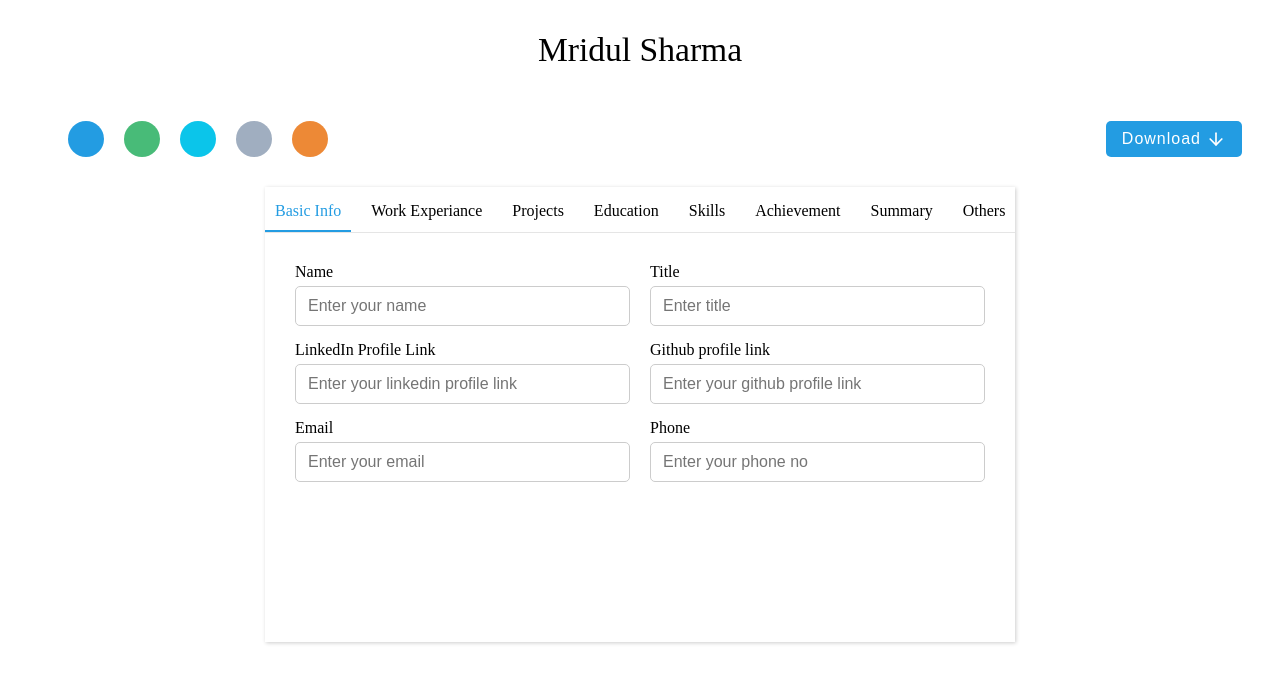
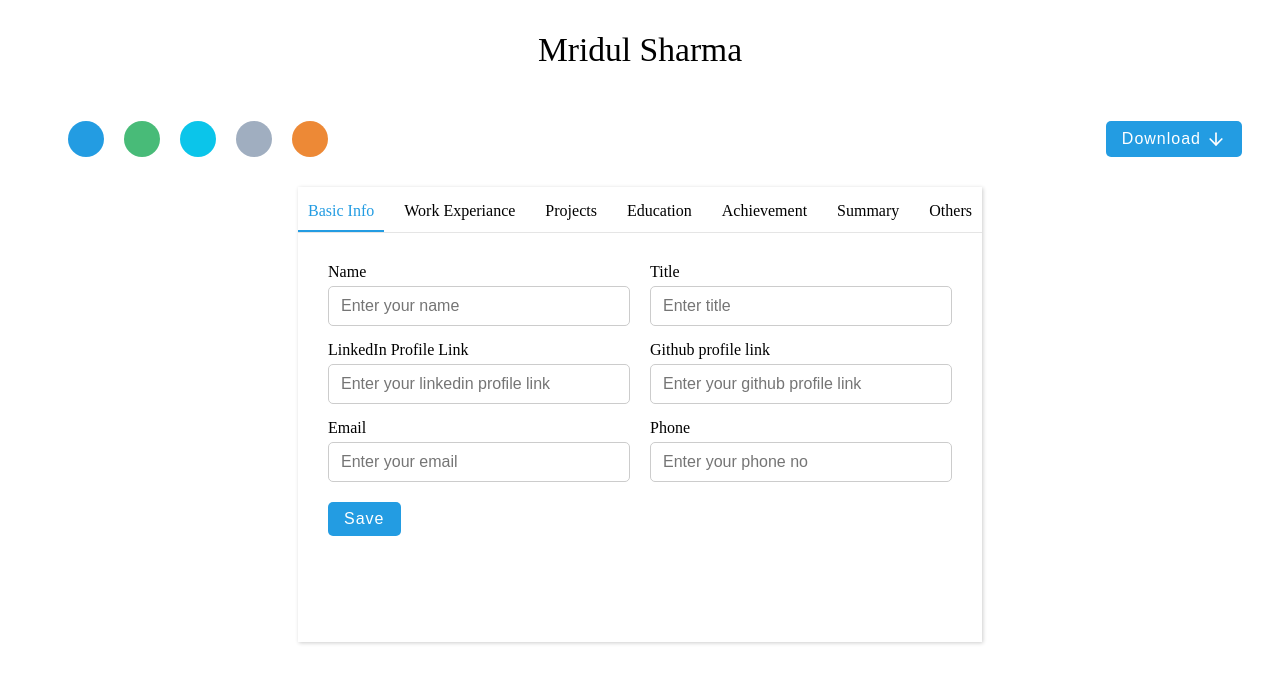
Before and after one commit to engineer-br0/Resume-Builder, a React (Create React App) app: page / in a window 1280 px wide. Shown: the top 682 px of the page. Built offline with nearby package versions, Linux system fonts and the light colour scheme.

Commit message:
editor- handleSubmit function

```diff
--- a/src/components/Body.js
+++ b/src/components/Body.js
@@ -14,35 +14,43 @@ const Body = () =>{
   const [sections,setSections] = useState({
     basicInfo : {
       id : "Basic Info",
-      sectionTitle : "Basic Info"
+      sectionTitle : "Basic Info",
+      detail : {}
     },
     workExp : {
       id : "Work Experiance",
-      sectionTitle : "Work Experiance"
+      sectionTitle : "Work Experiance",
+      details : []
     },
     projects : {
       id : "Projects",
-      sectionTitle : "Projects"
+      sectionTitle : "Projects",
+      details : []
     },
     education : {
       id : "Education",
-      sectionTitle : "Education"
+      sectionTitle : "Education",
+      details : []
     },
-    skills : {
-      id : "Skills",
-      sectionTitle : "Skills"
-    },
+    // skills : {
+    //   id : "Skills",
+    //   sectionTitle : "Skills",
+    //   detail : []
+    // },
     achievement : {
       id : "Achievement",
-      sectionTitle : "Achievement"
+      sectionTitle : "Achievement",
+      details : []
     },
     summary : {
       id : "Summary",
-      sectionTitle : "Summary"
+      sectionTitle : "Summary",
+      detail : {}
     },
     others : {
       id : "Others",
-      sectionTitle : "Others"
+      sectionTitle : "Others",
+      detail : {}
     }
   });
 
@@ -77,6 +85,7 @@ const Body = () =>{
       <div className="main">
       <Editor
                 sections={sections}
+                setSections = {setSections}
       />
       </div>
     </div>
--- a/src/components/Editor.js
+++ b/src/components/Editor.js
@@ -5,6 +5,7 @@ import InputControl from "./InputControl";
 const Editor = (props) =>{
    const sections = props.sections;
    const [activeSectionKey, setActiveSectionKey] = useState(Object.keys(sections)[0]);
+   const [activeIndex, setActiveIndex] = useState(0);
    const [sectionTitle, setSectionTitle] = useState(sections[activeSectionKey].sectionTitle);
    const [values, setValues] = useState({
     // name : sections[activeSectionKey]?.detail?.name || "",
@@ -422,6 +423,177 @@ const Editor = (props) =>{
      }
    }
 
+   const handleSubmission = () =>{
+    switch (sections[activeSectionKey]) {
+      case sections.basicInfo: {
+        const tempDetail = {
+          name: values.name,
+          title: values.title,
+          linkedin: values.linkedin,
+          github: values.github,
+          email: values.email,
+          phone: values.phone,
+        };
+
+        props.setSections((prev) => ({
+          ...prev,
+          basicInfo: {
+            ...prev[sections.basicInfo],
+            detail: tempDetail,
+            sectionTitle,
+          },
+        }));
+          console.log(sections.basicInfo);
+          break;
+        }
+
+      case sections.workExp: {
+        const tempDetail = {
+          certificationLink: values.certificationLink,
+          title: values.title,
+          startDate: values.startDate,
+          endDate: values.endDate,
+          companyName: values.companyName,
+          location: values.location,
+          points: values.points,
+        };
+        const tempDetails = [...sections.workExp.details];
+        tempDetails[activeIndex] = tempDetail;
+
+        props.setSections((prev) => ({
+          ...prev,
+          workExp: {
+            ...prev[sections.workExp],
+            details: tempDetails,
+            sectionTitle,
+          },
+        }));
+        console.log(sections.workExp);
+        break;
+        }
+
+        case sections.projects: {
+          const tempDetail = {
+            certificationLink: values.certificationLink,
+            title: values.title,
+            startDate: values.startDate,
+            endDate: values.endDate,
+            companyName: values.companyName,
+            location: values.location,
+            points: values.points,
+          };
+          const tempDetails = [...sections.projects.details];
+          tempDetails[activeIndex] = tempDetail;
+
+          props.setSections((prev) => ({
+            ...prev,
+            projects: {
+              ...prev[sections.projects],
+              details: tempDetails,
+              sectionTitle,
+            },
+          }));
+          console.log(sections.projects);
+          break;
+          }
+
+          case sections.education: {
+            const tempDetail = {
+              certificationLink: values.certificationLink,
+              title: values.title,
+              startDate: values.startDate,
+              endDate: values.endDate,
+              companyName: values.companyName,
+              location: values.location,
+              points: values.points,
+            };
+            const tempDetails = [...sections.education.details];
+            tempDetails[activeIndex] = tempDetail;
+
+            props.setSections((prev) => ({
+              ...prev,
+              education: {
+                ...prev[sections.education],
+                details: tempDetails,
+                sectionTitle,
+              },
+            }));
+            console.log(sections.education);
+            break;
+            }
+
+            case sections.achievement: {
+              const tempDetail = {
+                certificationLink: values.certificationLink,
+                title: values.title,
+                startDate: values.startDate,
+                endDate: values.endDate,
+                companyName: values.companyName,
+                location: values.location,
+                points: values.points,
+              };
+              const tempDetails = [...sections.achievement.details];
+              tempDetails[activeIndex] = tempDetail;
+
+              props.setSections((prev) => ({
+                ...prev,
+                achievement: {
+                  ...prev[sections.achievement],
+                  details: tempDetails,
+                  sectionTitle,
+                },
+              }));
+              console.log(sections.achievement);
+              break;
+              }
+
+              case sections.summary: {
+                const tempDetail = {
+                  certificationLink: values.certificationLink,
+                  title: values.title,
+                  startDate: values.startDate,
+                  endDate: values.endDate,
+                  companyName: values.companyName,
+                  location: values.location,
+                  points: values.points,
+                };
+
+                props.setSections((prev) => ({
+                  ...prev,
+                  summary: {
+                    ...prev[sections.summary],
+                    details: tempDetail,
+                    sectionTitle,
+                  },
+                }));
+                console.log(sections.summary);
+                break;
+                }
+
+                case sections.others: {
+                  const tempDetail = {
+                    certificationLink: values.certificationLink,
+                    title: values.title,
+                    startDate: values.startDate,
+                    endDate: values.endDate,
+                    companyName: values.companyName,
+                    location: values.location,
+                    points: values.points,
+                  };
+                  props.setSections((prev) => ({
+                    ...prev,
+                    others: {
+                      ...prev[sections.others],
+                      details: tempDetail,
+                      sectionTitle,
+                    },
+                  }));
+                  break;
+                  }
+    }
+   }
+
+
   return(
      <>
      <div className={styles.container}>
@@ -440,6 +612,7 @@ const Editor = (props) =>{
        <div className={styles.body} >
 
         {generateBody()}
+        <button onClick={handleSubmission}>Save</button>
        </div>
 
 
```
